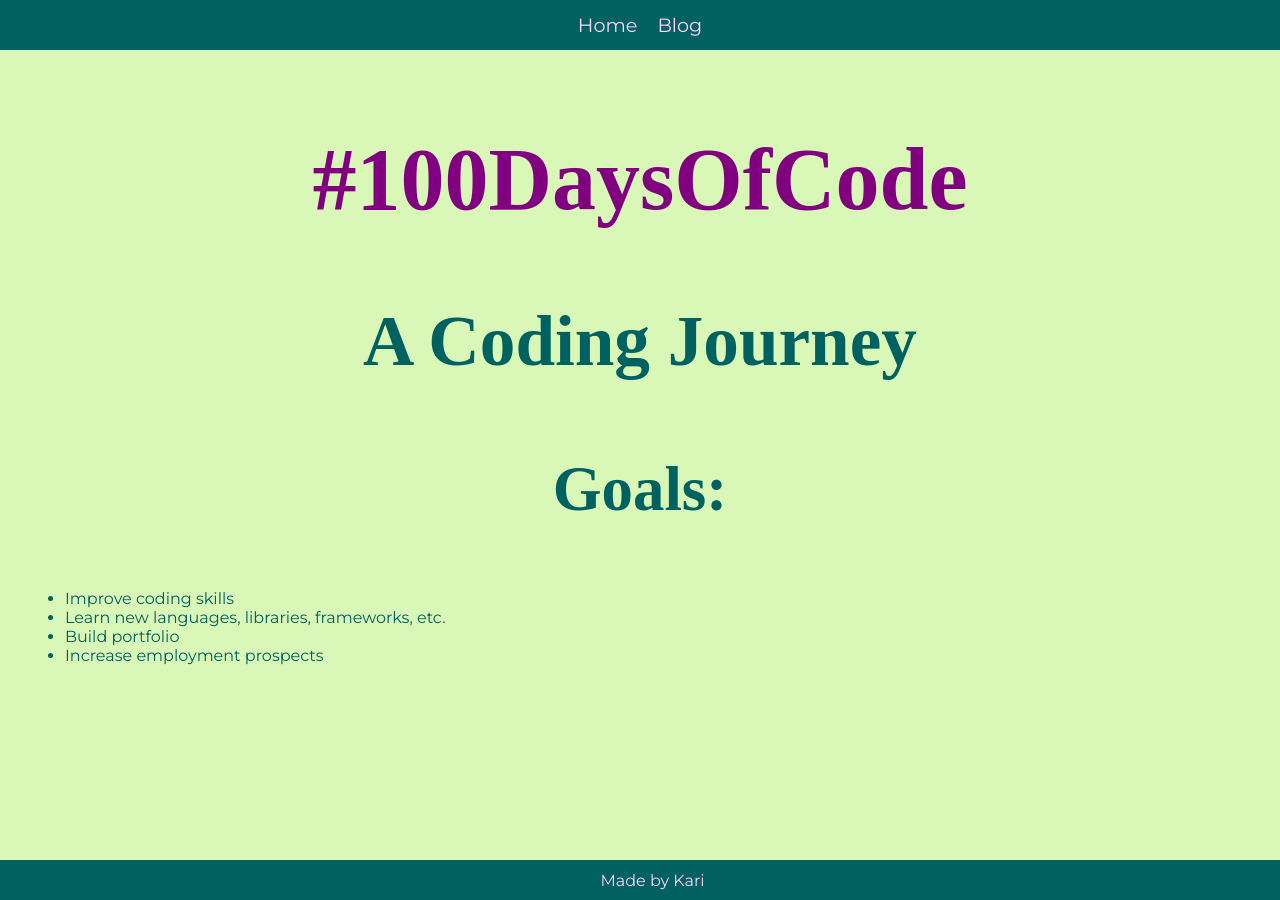
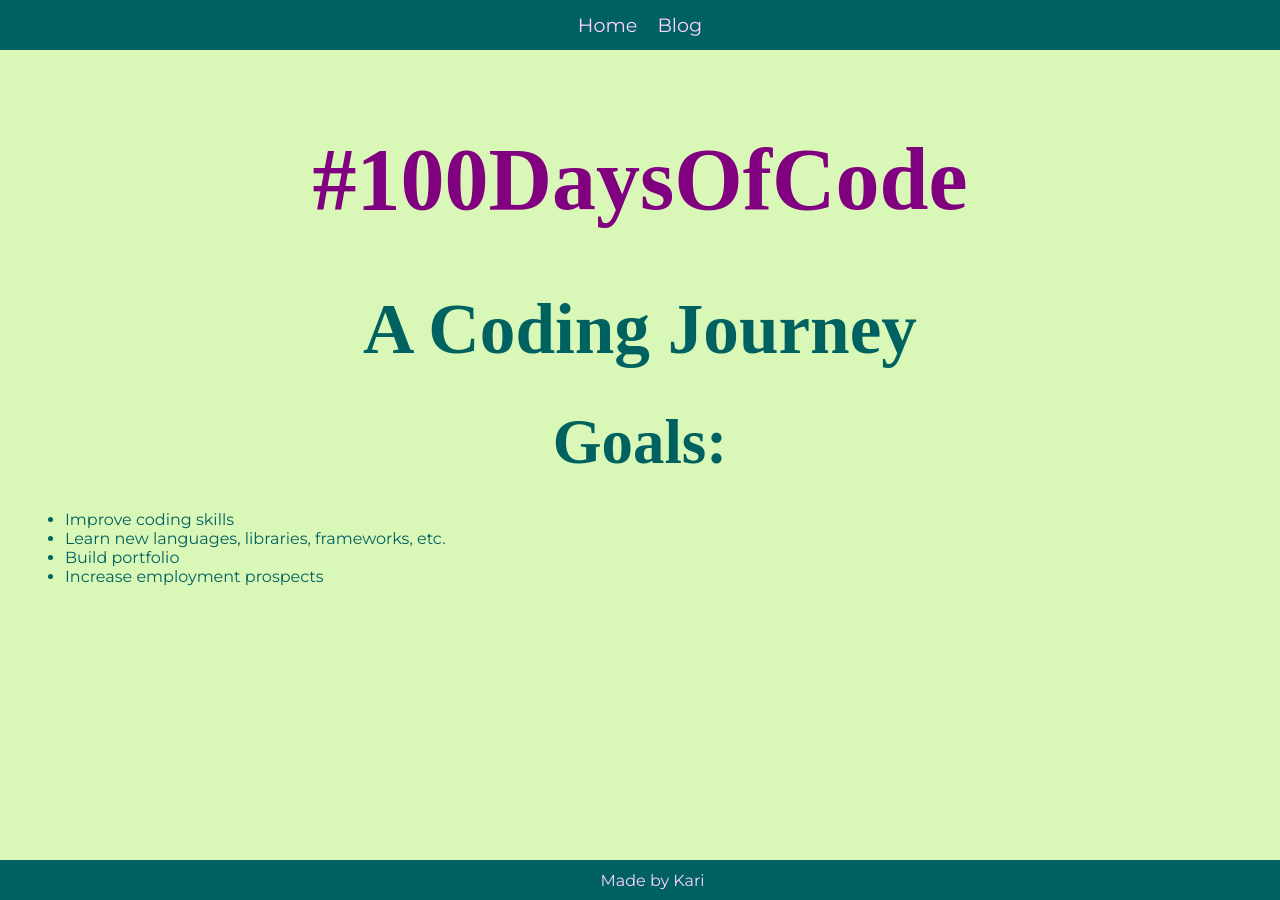
Before and after one commit to KJLarson/100-days, a Jekyll site: the page built from index.html, in a window 1280 px wide. Built offline with Jekyll 4.4.1, drawn with Linux system fonts in a browser that asks for light colours; some web fonts are replaced.

Commit message:
Decrease h2 and h3 margins

```diff
--- a/css/main.css
+++ b/css/main.css
@@ -35,12 +35,12 @@ h1 {
 
 h2 {
 	font-size: calc(20px + 4vw);
-	margin: 1em;
+	margin: .5em;
 }
 
 h3 {
 	font-size: calc(18px + 3.5vw);
-	margin: 1em;
+	margin: .5em;
 }
 
 cite {
```
